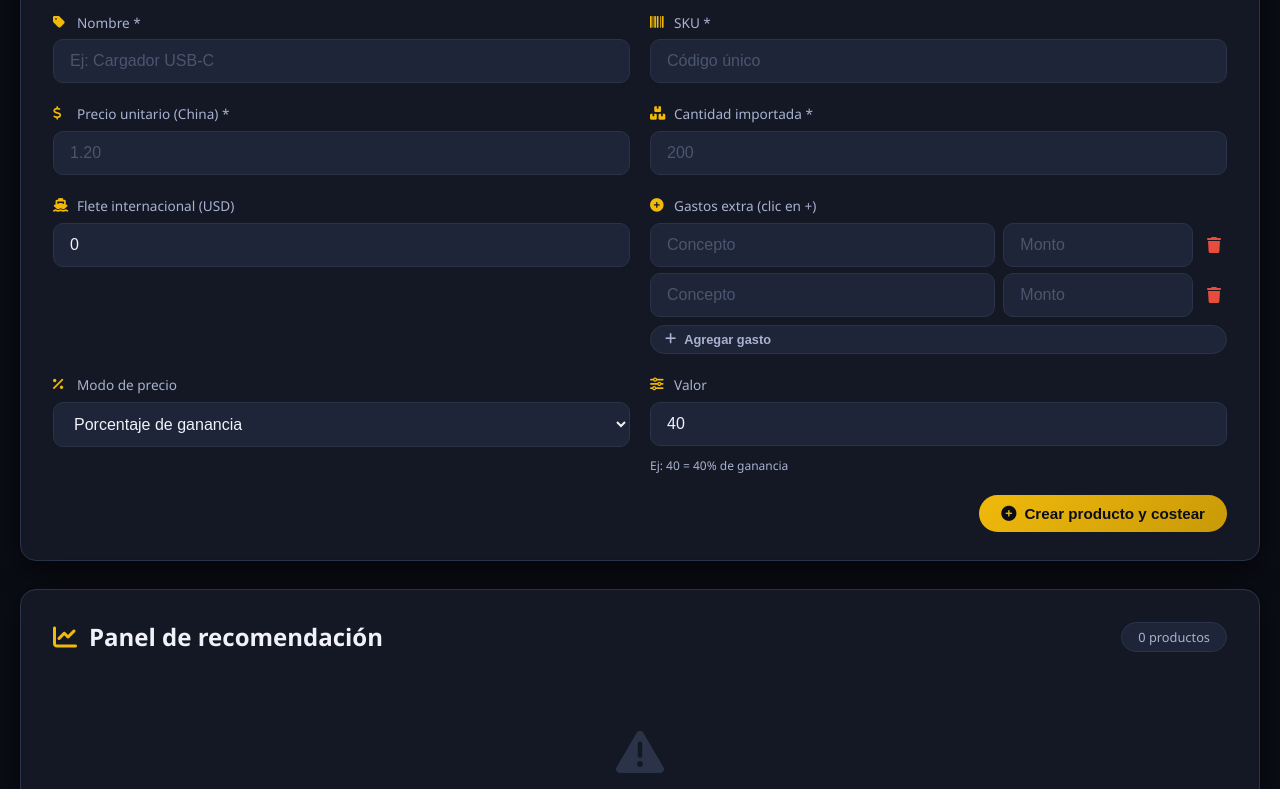
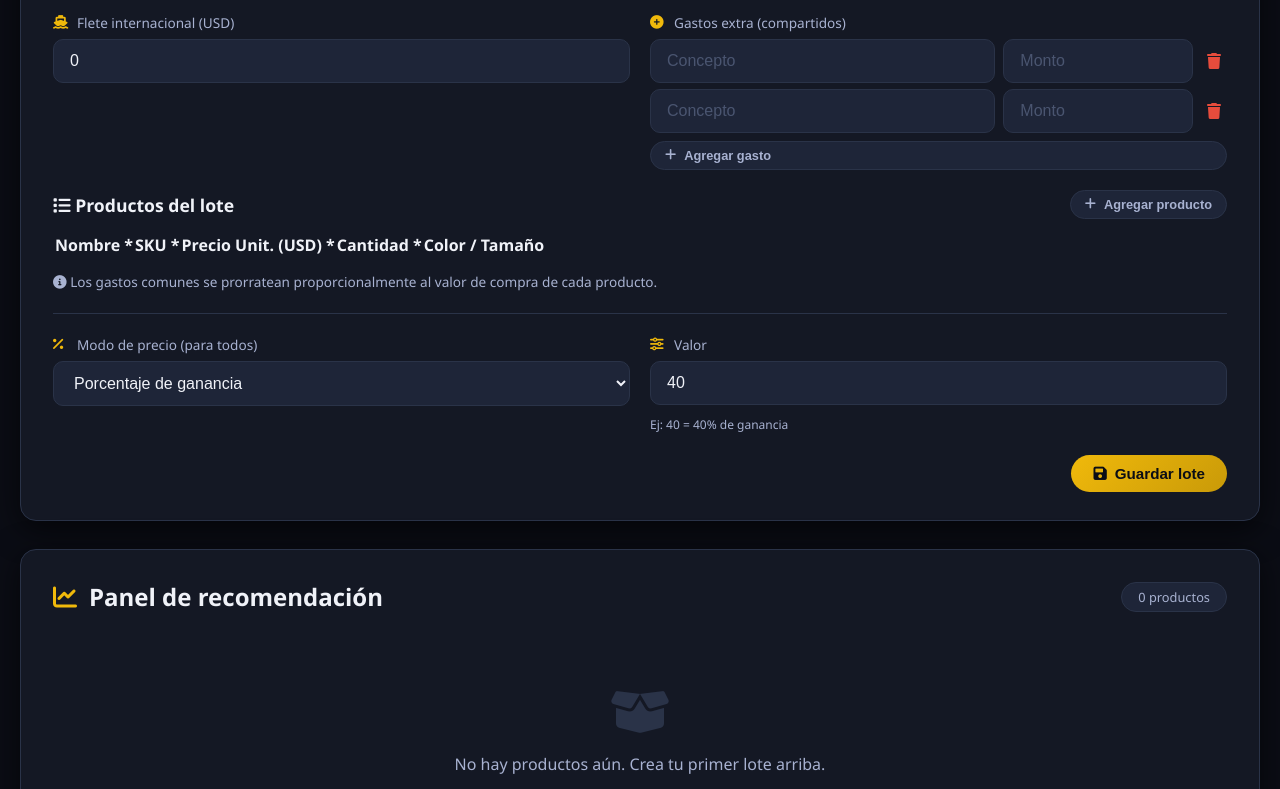
Before and after one commit to juanft0306/C-in, a website: page public/index.html in a window 1280 px wide. Shown: the part 193-982 px from the top of the page. Drawn offline with Linux system fonts and the light colour scheme; no server answers.

Commit message:
Update product section to register multiple products

```diff
--- a/public/index.html
+++ b/public/index.html
@@ -4,7 +4,6 @@
   <meta charset="UTF-8" />
   <meta name="viewport" content="width=device-width, initial-scale=1.0" />
   <title>C🌍in · Importa y Vende</title>
-  <!-- Font Awesome para iconos -->
   <link rel="stylesheet" href="https://cdnjs.cloudflare.com/ajax/libs/font-awesome/6.0.0-beta3/css/all.min.css" />
   <link rel="stylesheet" href="style.css" />
 </head>
@@ -28,42 +27,21 @@
   <!-- MAIN CONTENT -->
   <main class="container">
 
-    <!-- SECCIÓN: NUEVO PRODUCTO (COSTEO) -->
+    <!-- SECCIÓN: NUEVO LOTE (varios productos) -->
     <section class="card" id="formSection">
       <div class="card-header">
-        <h2><i class="fas fa-calculator"></i> Costeo y creación de producto</h2>
-        <span class="badge">Nuevo</span>
+        <h2><i class="fas fa-boxes"></i> Registrar lote de productos</h2>
+        <span class="badge">Múltiples productos</span>
       </div>
-      <form id="productForm">
-        <div class="form-row">
-          <div class="form-group">
-            <label><i class="fas fa-tag"></i> Nombre *</label>
-            <input type="text" id="nombre" placeholder="Ej: Cargador USB-C" required />
-          </div>
-          <div class="form-group">
-            <label><i class="fas fa-barcode"></i> SKU *</label>
-            <input type="text" id="sku" placeholder="Código único" required />
-          </div>
-        </div>
-
-        <div class="form-row">
-          <div class="form-group">
-            <label><i class="fas fa-dollar-sign"></i> Precio unitario (China) *</label>
-            <input type="number" id="precioUnitario" step="0.01" placeholder="1.20" required />
-          </div>
-          <div class="form-group">
-            <label><i class="fas fa-boxes"></i> Cantidad importada *</label>
-            <input type="number" id="cantidad" step="1" placeholder="200" required />
-          </div>
-        </div>
-
+      <form id="loteForm">
+        <!-- Datos comunes del lote -->
         <div class="form-row">
           <div class="form-group">
             <label><i class="fas fa-ship"></i> Flete internacional (USD)</label>
             <input type="number" id="flete" step="0.01" placeholder="80" value="0" />
           </div>
           <div class="form-group" style="flex:2;">
-            <label><i class="fas fa-plus-circle"></i> Gastos extra (clic en +)</label>
+            <label><i class="fas fa-plus-circle"></i> Gastos extra (compartidos)</label>
             <div class="extra-gastos-container">
               <div id="gastosWrapper">
                 <div class="gasto-item">
@@ -77,9 +55,38 @@
           </div>
         </div>
 
-        <div class="form-row">
+        <!-- Tabla de productos -->
+        <div style="margin-top:20px;">
+          <div style="display:flex; justify-content:space-between; align-items:center; margin-bottom:12px;">
+            <h3 style="font-size:1.1rem;"><i class="fas fa-list"></i> Productos del lote</h3>
+            <button type="button" class="btn btn-small" id="addProductoBtn"><i class="fas fa-plus"></i> Agregar producto</button>
+          </div>
+          <div id="productosTableWrapper">
+            <table class="productos-table" id="productosTable">
+              <thead>
+                <tr>
+                  <th>Nombre *</th>
+                  <th>SKU *</th>
+                  <th>Precio Unit. (USD) *</th>
+                  <th>Cantidad *</th>
+                  <th>Color / Tamaño</th>
+                  <th style="width:40px;"></th>
+                </tr>
+              </thead>
+              <tbody id="productosBody">
+                <!-- Las filas se agregan dinámicamente -->
+              </tbody>
+            </table>
+          </div>
+          <div style="margin-top:10px; font-size:0.85rem; color:var(--text-secondary);">
+            <i class="fas fa-info-circle"></i> Los gastos comunes se prorratean proporcionalmente al valor de compra de cada producto.
+          </div>
+        </div>
+
+        <!-- Precios de venta (se aplica a todos los productos del lote) -->
+        <div class="form-row" style="margin-top:20px; border-top:1px solid var(--border-color); padding-top:20px;">
           <div class="form-group">
-            <label><i class="fas fa-percent"></i> Modo de precio</label>
+            <label><i class="fas fa-percent"></i> Modo de precio (para todos)</label>
             <select id="modoPrecio">
               <option value="porcentaje">Porcentaje de ganancia</option>
               <option value="gananciaFija">Ganancia fija en USD</option>
@@ -94,7 +101,7 @@
         </div>
 
         <div class="form-actions">
-          <button type="submit" class="btn btn-primary"><i class="fas fa-plus-circle"></i> Crear producto y costear</button>
+          <button type="submit" class="btn btn-primary"><i class="fas fa-save"></i> Guardar lote</button>
         </div>
       </form>
     </section>
@@ -108,7 +115,7 @@
       <div id="productList">
         <div class="empty-state">
           <i class="fas fa-box-open"></i>
-          <p>No hay productos aún. Crea tu primer producto arriba.</p>
+          <p>No hay productos aún. Crea tu primer lote arriba.</p>
         </div>
       </div>
     </section>
@@ -125,4 +132,4 @@
   <!-- SCRIPT -->
   <script src="script.js"></script>
 </body>
-  </html>
+</html>
```
